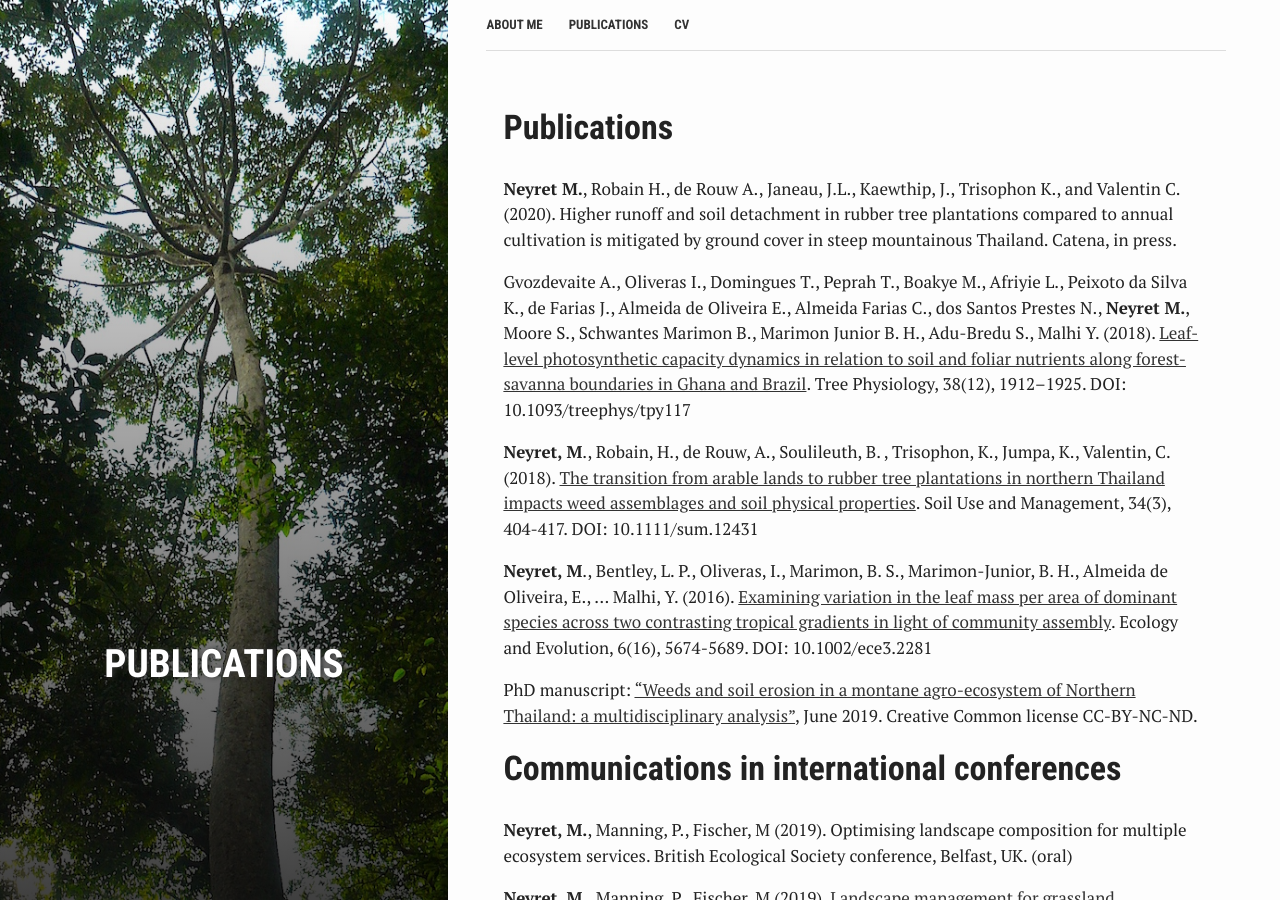
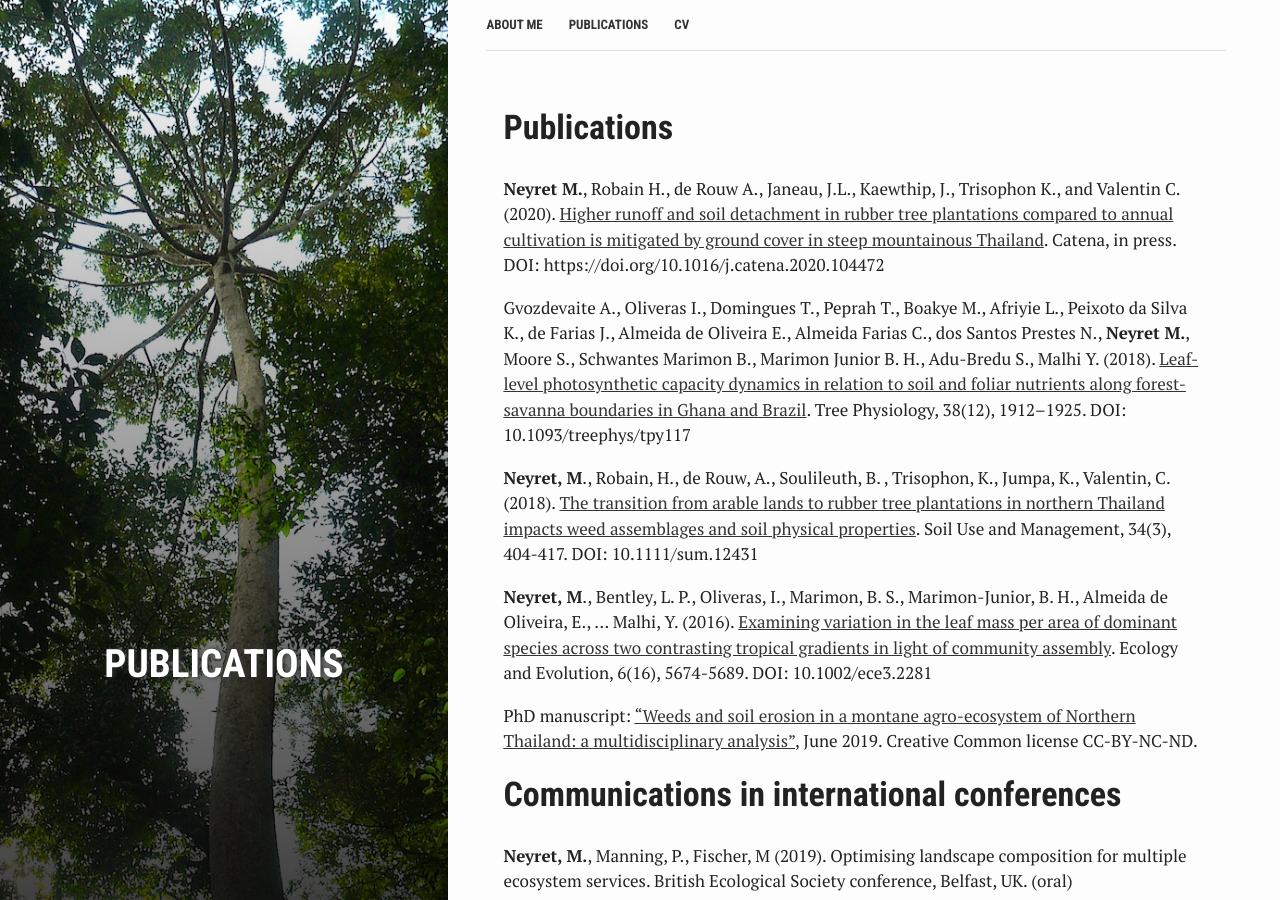
Before and after one commit to mneyret/website, a Jekyll site: the page built from publi.md, in a window 1280 px wide and 900 px high. Built offline with Jekyll 4.4.1, drawn with Linux system fonts in a browser that asks for light colours.

Commit message:
Add pdf runoff

```diff
--- a/publi.md
+++ b/publi.md
@@ -6,7 +6,7 @@ bg: arbre.jpg
 ---
 
 # **Publications**
-**Neyret M.**,  Robain H., de Rouw A., Janeau, J.L., Kaewthip, J., Trisophon K., and Valentin C. (2020). Higher runoff and soil detachment in rubber tree plantations compared to annual cultivation is mitigated by ground cover in steep mountainous Thailand. Catena, in  press.
+**Neyret M.**,  Robain H., de Rouw A., Janeau, J.L., Kaewthip, J., Trisophon K., and Valentin C. (2020). <a href="/assets/images/Neyret_et_al_Catena_2020.pdf" target="_blank">Higher runoff and soil detachment in rubber tree plantations compared to annual cultivation is mitigated by ground cover in steep mountainous Thailand</a>. Catena, in  press. DOI: https://doi.org/10.1016/j.catena.2020.104472
 
 Gvozdevaite A., Oliveras I., Domingues T., Peprah T., Boakye M., Afriyie L., Peixoto da Silva K., de Farias J., Almeida de Oliveira E., Almeida Farias C., dos Santos Prestes N.,
 **Neyret M.**, Moore S., Schwantes Marimon B., Marimon Junior B. H., Adu-Bredu S., Malhi Y. (2018). <a href="https://academic.oup.com/treephys/advance-article/doi/10.1093/treephys/tpy117/5155328" target="_blank">Leaf-level photosynthetic capacity dynamics in relation to soil and foliar nutrients along forest-savanna boundaries in Ghana and Brazil</a>. Tree Physiology, 38(12), 1912–1925. DOI: 10.1093/treephys/tpy117
```
Also changed, not shown: 2 other files.
